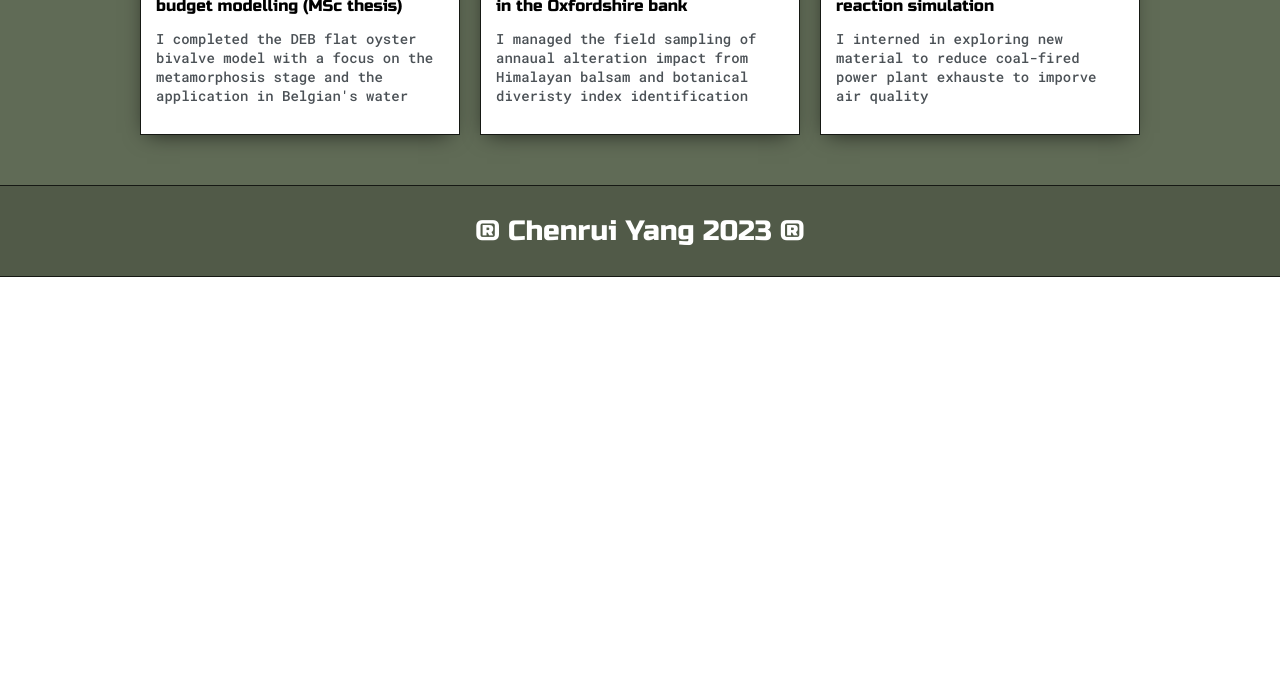
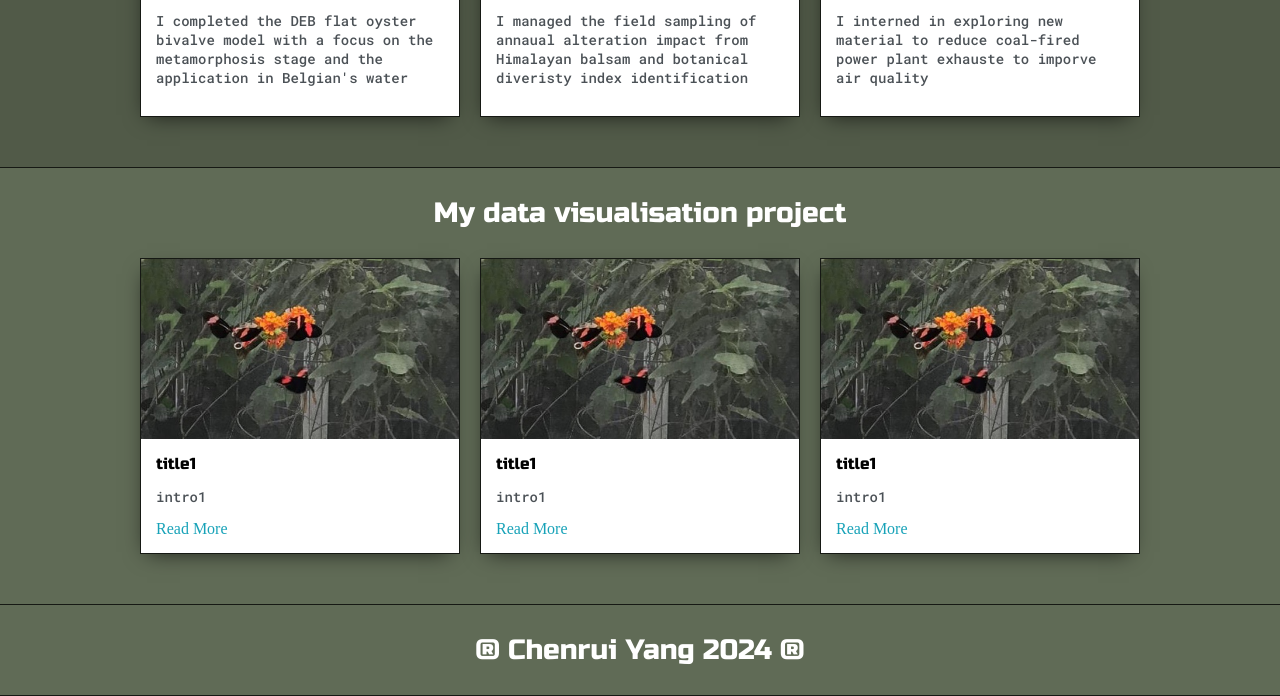
Before and after one commit to ruiiyang/ruiiyang.github.io, a plain HTML site: page index.html in a window 1280 px wide. Shown: the part 2100-2796 px from the top of the page. Before the commit the page ends 2377 px from the top, so only its background shows below. Drawn offline with Linux system fonts and the light colour scheme.

Commit message:
push via Github Desktop
pushing for removeing <a></a>

```diff
--- a/index.html
+++ b/index.html
@@ -28,7 +28,7 @@
 			<div class="intro-wrapper">
 				<div class="nav-wrapper">
 
-					<!-- Link around dots-wrapper added after tutorial video -->
+
 					<a href="index.html">
 						<div class="dots-wrapper">
 							<div id="dot-1" class="browser-dot"></div>
@@ -65,7 +65,7 @@
 							<div id="corner-tl" class="corner"></div>
 							<div id="corner-tr" class="corner"></div>
 							<h3>Who I am ?</h3>
-							<p>I am a Msc graduate and I enjoy adventures and technology innovation. </p>
+							<p> I enjoy adventures and technology innovation. </p>
 							<div id="corner-br" class="corner"></div>
 							<div id="corner-bl" class="corner"></div>
 						</div>
@@ -131,7 +131,7 @@
 		</div>
 	</section>
 
-	<section class="s1">
+	<section class="s2">
 		<div class="main-container">
 			<h3 style="text-align: center;">Some of my past environmental research projects</h3>
 
@@ -147,7 +147,7 @@
 								<!-- and video of cruzing around on the boat-->
 
 							</p>
-							<a href="post-goby.html">Read More</a>
+
 
 						</div>
 					</div>
@@ -223,9 +223,63 @@
 		</div>
 	</section>
 
-		<section class="s2">
+	<section class="s1">
 		<div class="main-container">
-			<h3 style="text-align: center;"> ® Chenrui Yang 2023 ®</h3>
+			<h3 style="text-align: center;">My data visualisation project </h3>
+
+			<div class="post-wrapper">
+
+				<div>
+					<div class="post">
+						<img class="thumbnail" src="images/STRI.JPG">
+						<div class="post-preview">
+							<h6 class="post-title">title1</h6>
+							<p class="post-intro">intro1
+
+
+							</p>
+							<a href="post-goby.html">Read More</a>
+
+						</div>
+					</div>
+				</div>
+				<div>
+					<div class="post">
+						<img class="thumbnail" src="images/STRI.JPG">
+						<div class="post-preview">
+							<h6 class="post-title">title1</h6>
+							<p class="post-intro">intro1
+
+
+							</p>
+							<a href="post-goby.html">Read More</a>
+
+						</div>
+					</div>
+				</div>
+				<div>
+					<div class="post">
+						<img class="thumbnail" src="images/STRI.JPG">
+						<div class="post-preview">
+							<h6 class="post-title">title1</h6>
+							<p class="post-intro">intro1
+
+
+							</p>
+							<a href="post-goby.html">Read More</a>
+
+						</div>
+					</div>
+				</div>
+
+
+			</div>
+		</div>
+	</section>
+
+		<section class="s1">
+		<div class="main-container">
+			<h3 style="text-align: center;"> ® Chenrui Yang 2024 ®</h3>
 		</div>
 	</section>
 
```
Also changed, not shown: post-goby.html (+54 -14 lines), 1 other file.
